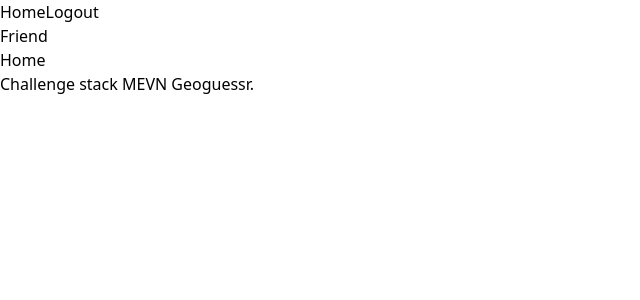
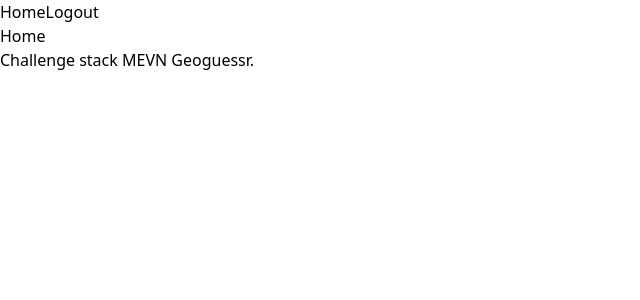
Before and after one commit to benjaminli7/Projet_Stack_S2, a Vue app in the folder client/: page / in a window 1280 px wide. Shown: the top 300 px of the page, without its empty margins (0-640 px from the left). Built offline with nearby package versions, Linux system fonts and the light colour scheme; sample sign-in values are in the browser's storage.

Commit message:
Friendlist

```diff
--- a/client/package.json
+++ b/client/package.json
@@ -10,11 +10,11 @@
   },
   "dependencies": {
     "axios": "^1.4.0",
-    "vue": "^3.2.47",
+    "vue": "^3.3.4",
     "vue-router": "^4.2.2"
   },
   "devDependencies": {
-    "@vitejs/plugin-vue": "^4.1.0",
+    "@vitejs/plugin-vue": "^4.2.3",
     "autoprefixer": "^10.4.14",
     "postcss": "^8.4.24",
     "tailwindcss": "^3.3.2",
--- a/client/src/components/assets/Friends.vue
+++ b/client/src/components/assets/Friends.vue
@@ -1,15 +1,17 @@
  <template>
-    <div class="relative">
-        <div class="friend-bar w-16 h-10 bg-blue-500 text-white flex items-center justify-center">
-            <span class="font-bold">Friend</span>
-        </div>
-        <div class="friend-details bg-blue-500 text-white w-40 h-10 absolute right-0 top-0 transform translate-x-full transition-transform duration-300 ease-in-out">
+<div class="flex">
+  <div class="flex-1">
+    <!-- Main content -->
+  </div>
+  <div class="w-1/4 bg-gray-200">
+    <!-- Right sidebar content -->
+  </div>
+</div>
 
-        </div>
-    </div>
 </template>
 
 <script>
+
 import { getCurrentUser } from '../../auth.js';
 
 // Inside your component
--- a/client/src/components/auth/Login.vue
+++ b/client/src/components/auth/Login.vue
@@ -47,10 +47,7 @@
           // Set the current user
           setCurrentUser(response.data.user);
 
-          console.log(response.data.user);
-
           this.$router.push('/');
-
 
         } catch (error) {
           // Redirect to Unauthorized.vue if login fails
```
Also changed, not shown: 2 other files (tests, documents, lock files or other folders).
